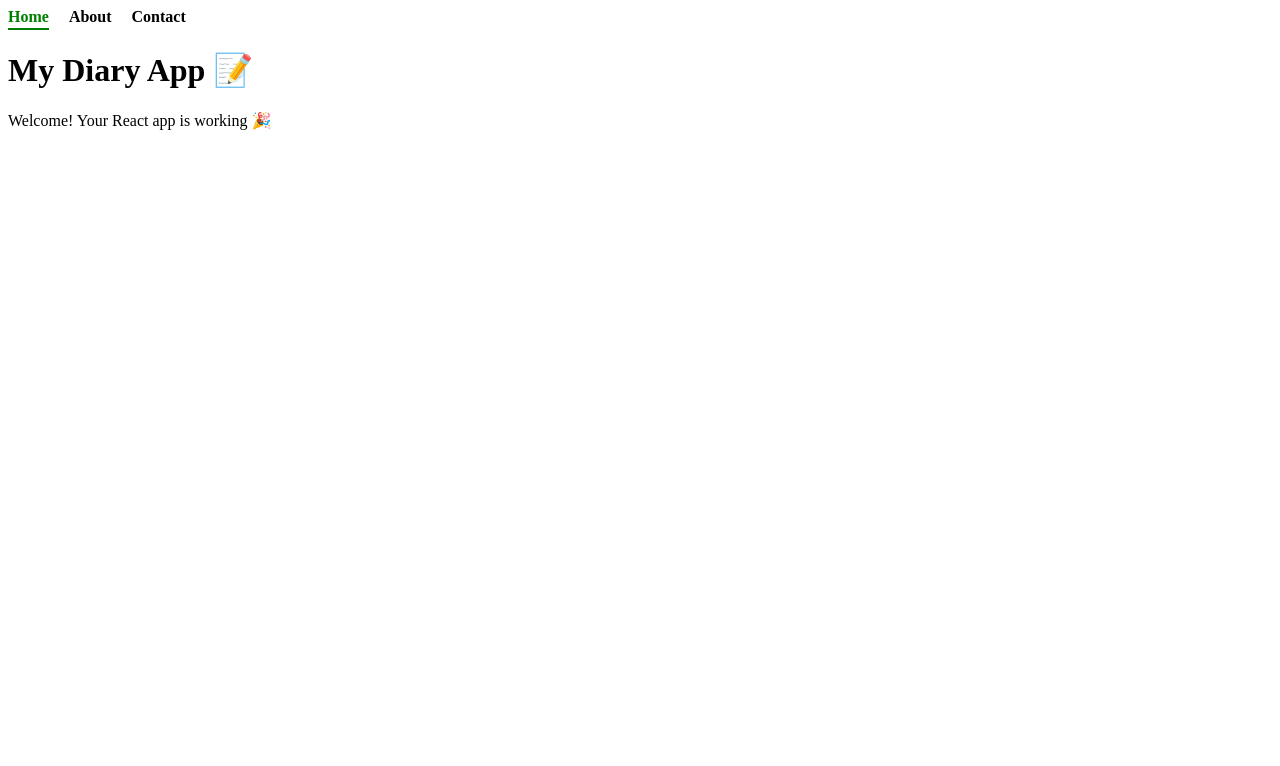
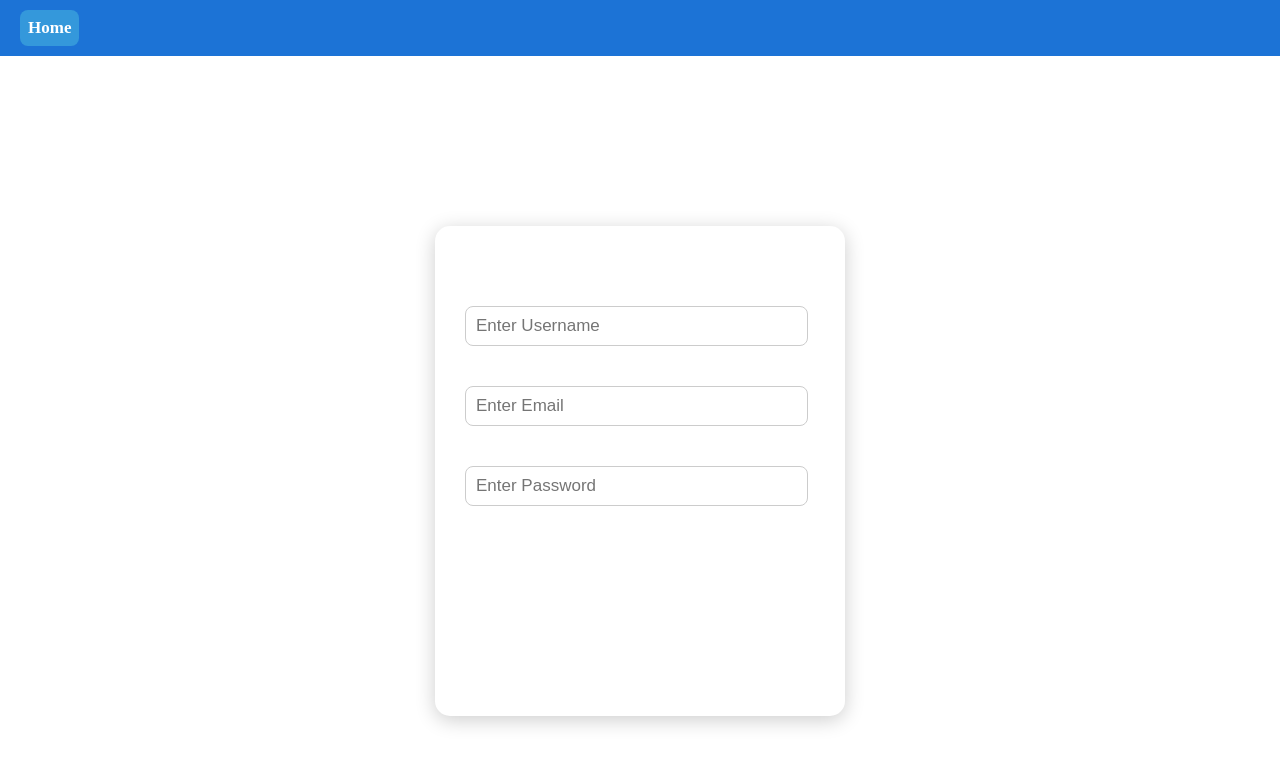
Before and after one commit to vvny-vip/Diary-App, a React (Create React App) app in the folder frontend/: page / in a window 1280 px wide. Shown: the top 766 px of the page. Built offline with nearby package versions, Linux system fonts and the light colour scheme.

Commit message:
added signup form

```diff
--- a/frontend/src/App.js
+++ b/frontend/src/App.js
@@ -1,60 +1,37 @@
 import React from "react";
 import { BrowserRouter as Router, Routes, Route, NavLink } from "react-router-dom";
 import SignUpform from "./SignUpform";
-
-function About() {
-  return (
-    <div>
-      <h1>About Page</h1>
-      <p>This is a simple diary app built with React Router.</p>
-    </div>
-  );
-}
-
-function Contact() {
-  return (
-    <div>
-      <h1>Contact Page</h1>
-      <p>Feel free to reach out anytime!</p>
-    </div>
-  );
-}
+import "./Style.css"
 
 export default function App() {
   const activeStyle = {
     fontWeight: "bold",
-    color: "green",
+    color: "white",
     textDecoration: "none",
-    borderBottom: "2px solid green", // optional, shows underline for active tab
-    paddingBottom: "2px",
+    backgroundColor:"#3498db",
+     borderRadius :"8px",
+    padding : "8px 8px"
+
   };
 
   const linkStyle = {
     textDecoration: "none",
     color: "black",
     fontWeight: "bold",
+     padding: "8px 8px"
   };
 
   return (
     <Router>
-      <nav style={{ marginBottom: "20px", display: "flex", gap: "20px" }}>
+      <nav className="navbar">
         <NavLink to="/" style={({ isActive }) => (isActive ? activeStyle : linkStyle)}>
           Home
-        </NavLink>
-
-        <NavLink to="/about" style={({ isActive }) => (isActive ? activeStyle : linkStyle)}>
-          About
-        </NavLink>
-
-        <NavLink to="/contact" style={({ isActive }) => (isActive ? activeStyle : linkStyle)}>
-          Contact
         </NavLink>
       </nav>
 
       <Routes>
         <Route path="/" element={<SignUpform />} />
-        <Route path="/about" element={<About />} />
-        <Route path="/contact" element={<Contact />} />
+
       </Routes>
     </Router>
   );
--- a/frontend/src/SignUpform.jsx
+++ b/frontend/src/SignUpform.jsx
@@ -1,13 +1,12 @@
 import React from "react";
-
-
-
-
 function SignUpform() {
   return (
-    <div>
-      <h1>My Diary App 📝</h1>
-      <p>Welcome! Your React app is working 🎉</p>
+    <div className="forms">
+      <form className="form">
+      <input type="text" className="input" placeholder="Enter Username"/>
+      <input type="email" className="input1" placeholder="Enter Email" />
+      <input type="password" className="input2" placeholder="Enter Password" />
+      </form>
     </div>
   );
 }
--- /dev/null
+++ b/frontend/src/Style.css
@@ -0,0 +1,49 @@
+body {
+  margin: 0;
+  padding: 0;
+  height: 100vh;
+}
+
+.navbar {
+  background-color: rgb(28, 115, 214);
+  display: flex;
+  gap: 20px;
+  padding: 10px 20px;
+  font-size: 17px;
+  align-items: center;
+}
+.forms{
+  display: flex;
+  justify-content: center;
+  align-items: center;
+  height: 100vh;
+}
+.form{
+  height: 400px;
+  width: 350px;
+  border-radius: 15px;
+  background-color: white;
+  margin-top: 30px;
+  display: flex;
+  flex-direction: column;
+  box-shadow: 0px 4px 20px rgba(0,0,0,0.2);
+  padding: 30px;
+  padding-top: 60px;
+  gap: 20px;
+}
+.input, .input1,.input2{
+
+  height: 40px;
+  width: 98%;
+  margin-top: 20px ;
+border-radius: 8px;
+border: 1px solid #ccc;
+padding: 10px;
+font-size: 17px;
+box-sizing: border-box;
+}
+.input:focus {
+  border: 2px solid #7c7e81;
+  outline: none;
+  box-shadow: 0 0 5px rgba(154, 139, 139, 0.5);
+}
--- a/frontend/src/index.js
+++ b/frontend/src/index.js
@@ -1,6 +1,7 @@
 import React from 'react';
 import ReactDOM from 'react-dom/client';
 import App from './App';
+import './Style.css'
 
 const root = ReactDOM.createRoot(document.getElementById('root'));
 root.render(
```
